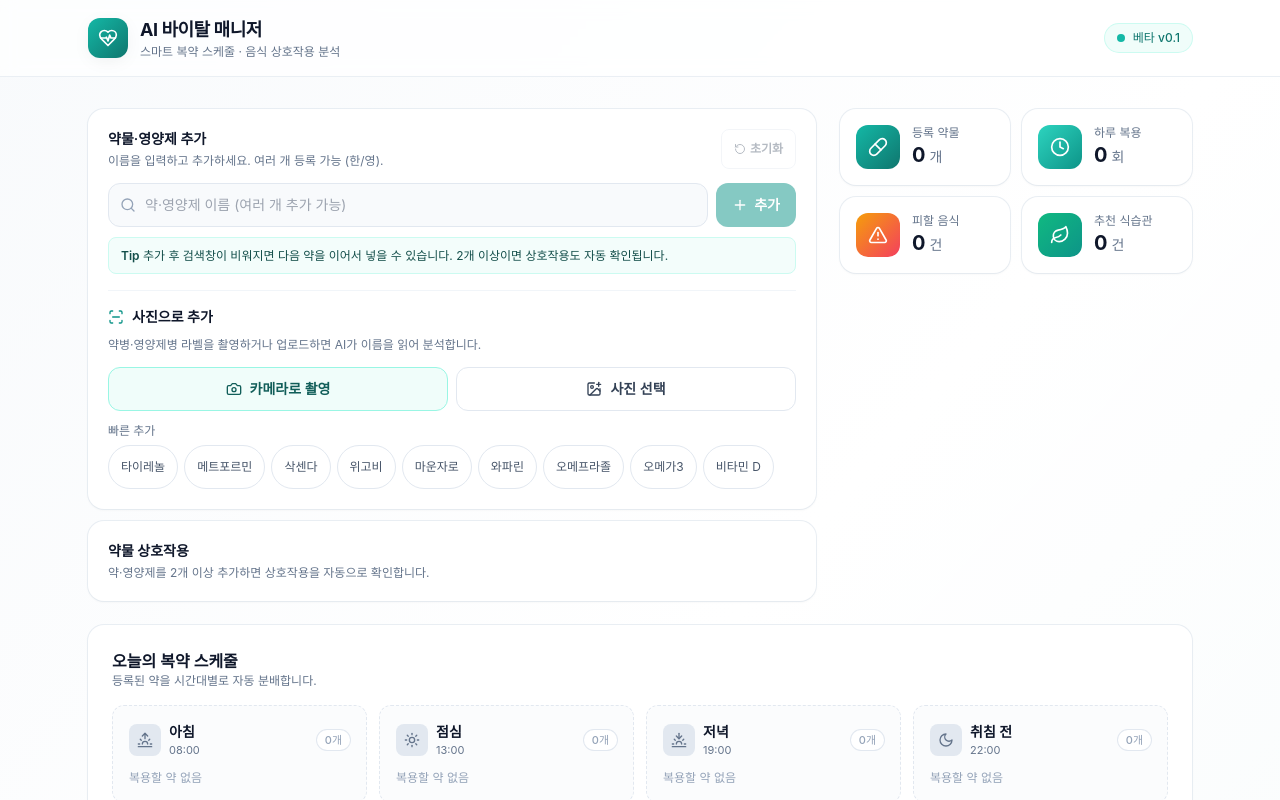
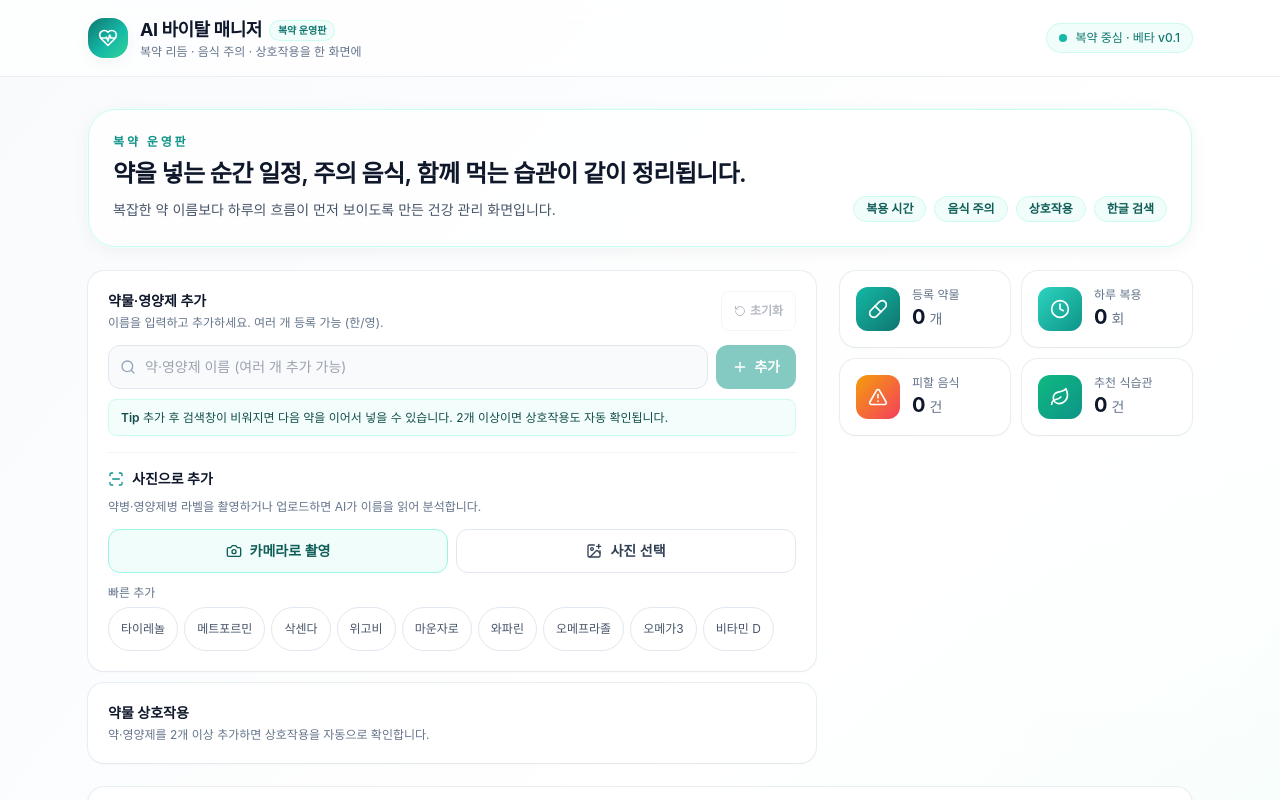
Before and after one commit to Ttime-taek/ai-vital-manager, a Next.js app: page / in a window 1280 px wide. Shown: the top 800 px of the page. Built offline with nearby package versions, Linux system fonts and the light colour scheme; a web font is replaced by a local one.

Commit message:
style(design): strengthen brand identity

```diff
--- a/app/globals.css
+++ b/app/globals.css
@@ -14,6 +14,11 @@ html {
 html,
 body {
   background-color: rgb(var(--background));
+  background-image:
+    linear-gradient(180deg, rgba(20, 184, 166, 0.08) 0%, rgba(20, 184, 166, 0) 18%),
+    linear-gradient(135deg, rgba(15, 118, 110, 0.04) 0%, rgba(15, 118, 110, 0) 38%),
+    linear-gradient(180deg, rgb(var(--background)) 0%, #ffffff 54%, rgb(240, 253, 250) 100%);
+  background-attachment: fixed;
   color: rgb(var(--foreground));
   -webkit-font-smoothing: antialiased;
   -moz-osx-font-smoothing: grayscale;
--- a/app/page.tsx
+++ b/app/page.tsx
@@ -207,6 +207,32 @@ export default function HomePage() {
       >
         <AiStatusBanner message={aiNotice} onDismiss={() => setAiNotice(null)} />
 
+        <section className="overflow-hidden rounded-[28px] border border-brand-100 bg-white/85 p-section shadow-soft ring-1 ring-brand-50">
+          <div className="flex flex-col gap-5 sm:flex-row sm:items-end sm:justify-between">
+            <div className="min-w-0 max-w-3xl">
+              <p className="text-xs font-semibold uppercase tracking-[0.24em] text-brand-600">
+                복약 운영판
+              </p>
+              <h2 className="mt-2 text-xl font-semibold tracking-tight text-slate-900 sm:text-2xl">
+                약을 넣는 순간 일정, 주의 음식, 함께 먹는 습관이 같이 정리됩니다.
+              </h2>
+              <p className="mt-2 max-w-2xl text-sm leading-6 text-slate-600">
+                복잡한 약 이름보다 하루의 흐름이 먼저 보이도록 만든 건강 관리 화면입니다.
+              </p>
+            </div>
+            <div className="flex flex-wrap gap-2">
+              {["복용 시간", "음식 주의", "상호작용", "한글 검색"].map((label) => (
+                <span
+                  key={label}
+                  className="inline-flex items-center rounded-full border border-brand-100 bg-brand-50 px-3 py-1 text-xs font-semibold text-brand-800"
+                >
+                  {label}
+                </span>
+              ))}
+            </div>
+          </div>
+        </section>
+
         <div className="grid gap-6 lg:grid-cols-3">
           <div className="lg:col-span-2">
             <div className="space-y-3">
--- a/components/Header.tsx
+++ b/components/Header.tsx
@@ -5,21 +5,26 @@ export function Header() {
     <header className="sticky top-0 z-30 border-b border-slate-200/70 bg-white/70 pt-safe backdrop-blur">
       <div className="mx-auto flex max-w-6xl items-center justify-between gap-2 px-page py-3 sm:py-4">
         <div className="flex min-w-0 items-center gap-2.5 sm:gap-3">
-          <div className="flex h-9 w-9 shrink-0 items-center justify-center rounded-xl bg-gradient-to-br from-brand-500 to-brand-700 text-white shadow-soft sm:h-10 sm:w-10">
+          <div className="flex h-9 w-9 shrink-0 items-center justify-center rounded-2xl bg-[linear-gradient(135deg,#0f766e_0%,#14b8a6_55%,#34d399_100%)] text-white shadow-soft ring-1 ring-white/60 sm:h-10 sm:w-10">
             <HeartPulse className="h-4 w-4 sm:h-5 sm:w-5" />
           </div>
           <div className="min-w-0">
-            <h1 className="truncate text-base font-bold tracking-tight text-slate-900 sm:text-lg">
-              AI 바이탈 매니저
-            </h1>
+            <div className="flex min-w-0 items-center gap-2">
+              <h1 className="truncate text-base font-bold tracking-tight text-slate-900 sm:text-lg">
+                AI 바이탈 매니저
+              </h1>
+              <span className="hidden shrink-0 rounded-full bg-brand-50 px-2 py-0.5 text-[10px] font-semibold text-brand-700 ring-1 ring-brand-100 min-[400px]:inline-flex">
+                복약 운영판
+              </span>
+            </div>
             <p className="hidden text-xs text-slate-500 min-[400px]:block">
-              스마트 복약 스케줄 · 음식 상호작용 분석
+              복약 리듬 · 음식 주의 · 상호작용을 한 화면에
             </p>
           </div>
         </div>
         <div className="hidden items-center gap-2 rounded-full bg-brand-50 px-3 py-1.5 text-xs font-medium text-brand-700 ring-1 ring-brand-100 sm:flex">
           <span className="h-2 w-2 rounded-full bg-brand-500 animate-pulse" />
-          베타 v0.1
+          복약 중심 · 베타 v0.1
         </div>
         <div className="flex items-center gap-2 rounded-full bg-brand-50 px-2 py-1 text-[10px] font-medium text-brand-700 ring-1 ring-brand-100 sm:hidden">
           <span className="h-1.5 w-1.5 rounded-full bg-brand-500" />
```
